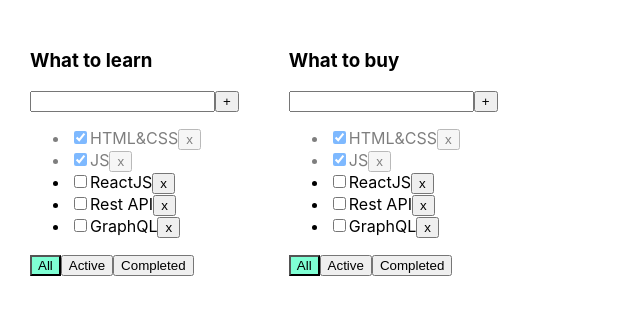
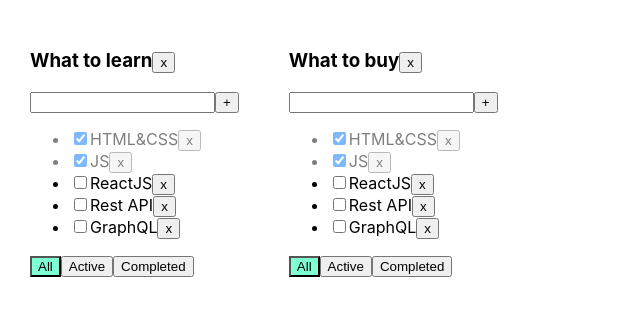
Before and after one commit to lexggwp/todolist, a React (Create React App) app: page / in a window 1280 px wide. Shown: the top 316 px of the page, without its empty margins (0-640 px from the left). Built offline with nearby package versions, Linux system fonts and the light colour scheme.

Commit message:
feat: function 'delete todolist'

```diff
--- a/src/App.tsx
+++ b/src/App.tsx
@@ -56,6 +56,10 @@ function App() {
     function changeFilter(todolistID: string, value: FilterValuesType) {
         setTodolists(todolists.map(el => el.id === todolistID ? {...el, filter: value}: el))
     }
+    function deleteTodolist(todolistID: string) {
+        setTodolists(todolists.filter( el => el.id !== todolistID))
+        delete tasks[todolistID];
+    }
 
     return (
         <div className="App">
@@ -77,7 +81,10 @@ function App() {
                         tasks={tasksForTodolist}
                         removeTask={removeTask}
                         changeFilter={changeFilter}
-                        addTask={addTask}/>
+                        addTask={addTask}
+                        deleteTodolist={deleteTodolist}
+                    />
+
                 )
             })}
 
--- a/src/Components/Todolist.tsx
+++ b/src/Components/Todolist.tsx
@@ -20,6 +20,7 @@ type PropsType = {
     changeIsDone: (todolistID: string, id: string, value: boolean) => void;
     filter: FilterValuesType;
     todolistID: string;
+    deleteTodolist: (todolistID: string) => void;
 }
 
 function Todolist(props: PropsType) {
@@ -45,9 +46,14 @@ function Todolist(props: PropsType) {
     const onChangeHandler = (id: string, value: boolean ) => {
         props.changeIsDone(props.todolistID, id, value)
     }
+    const onClickDeleteTodolist = () => {
+        props.deleteTodolist(props.todolistID);
+    }
 
     return <div>
-        <h3>{props.title}</h3>
+        <h3>{props.title}
+        <Button name={'x'} callback={onClickDeleteTodolist}/>
+        </h3>
         <Input setError={setError} error={error} callBack={addTaskHandler} title={newTitle} setNewTitle={setNewTitle}/>
         <Button name={'+'} callback={addTaskHandler}/>
         {error && <div className={style.errorMessage}>{error}</div>}
```
